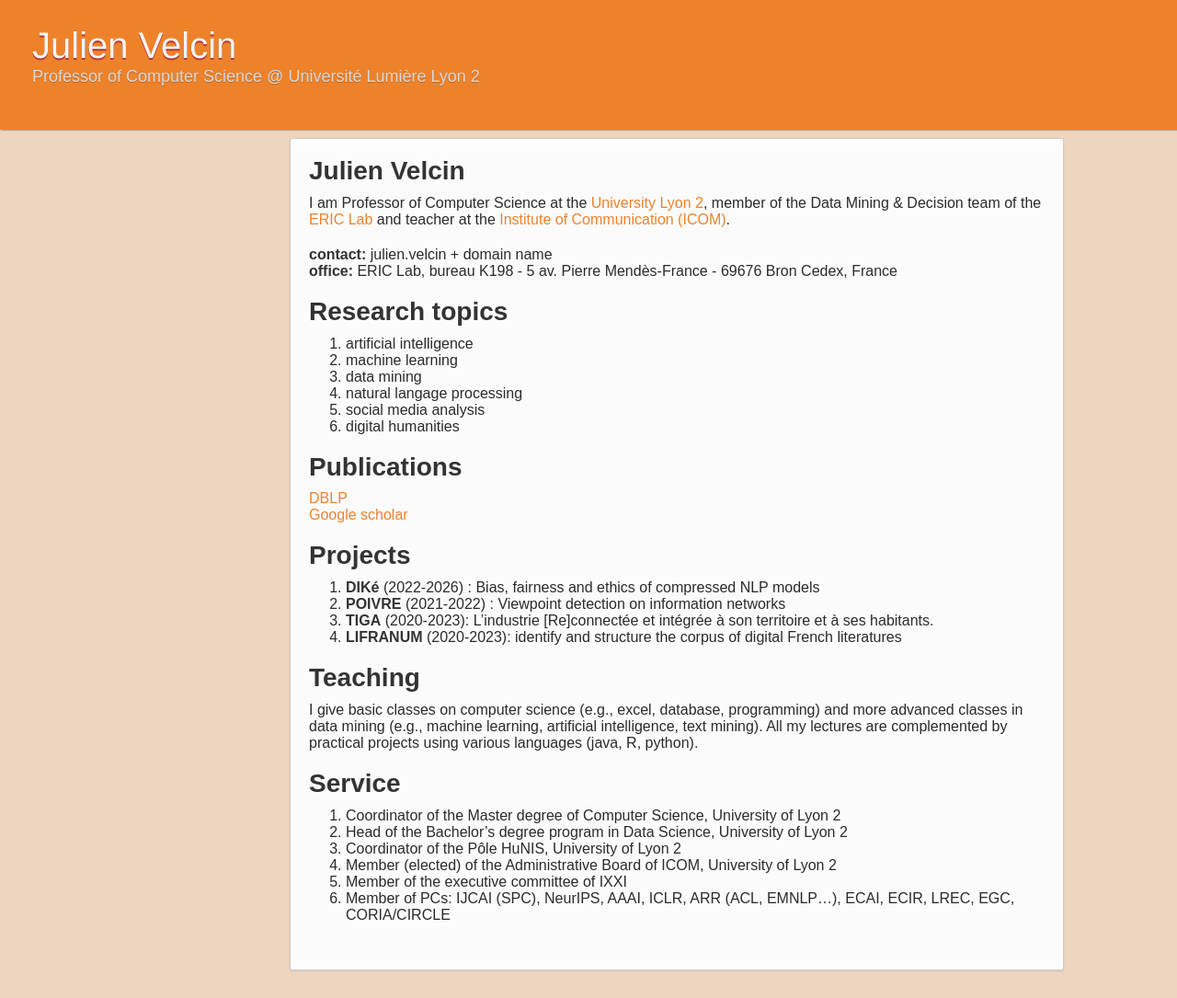
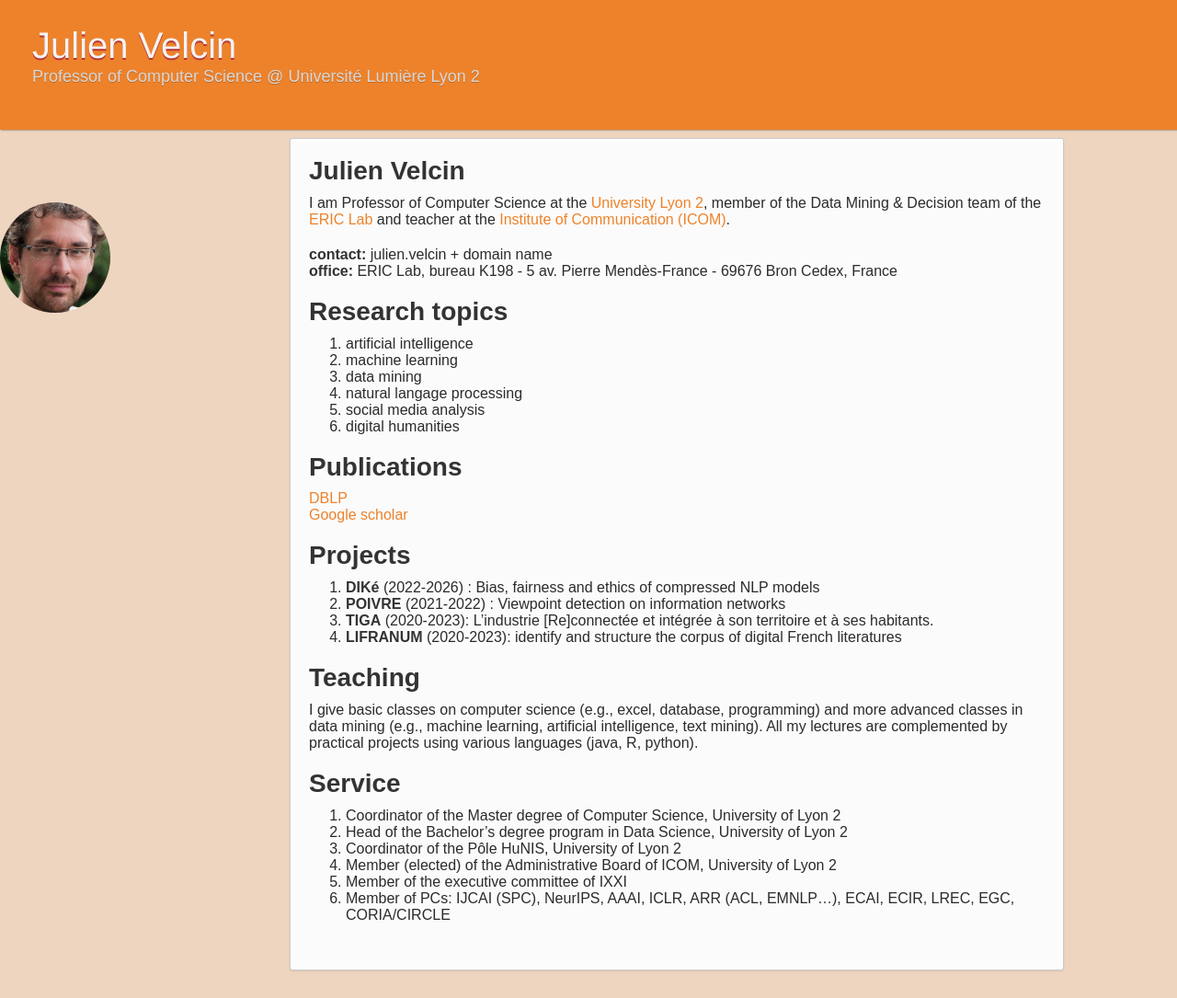
Before and after one commit to Velcin/velcin.github.io, a Jekyll site: the page built from index.md, in a window 1280 px wide and 1085 px high. Shown: the whole window at 92% size. Built offline with Jekyll 4.4.1, drawn with Linux system fonts in a browser that asks for light colours; some web fonts are replaced; our own code applies the rules of GitHub Pages for plain Markdown files; a script that is not in the unit is left out.

Commit message:
picture3

```diff
--- a/_layouts/default.html
+++ b/_layouts/default.html
@@ -34,7 +34,8 @@
 
     <div class="wrapper">
       <nav>
-        <span id="picture"></span>
+        <!--<span id="picture"></span>-->
+        <img src="/images/profile.jpg" class="img_pic"/>
         <ul></ul>
       </nav>
       <section>
--- a/_sass/jekyll-theme-leap-day.scss
+++ b/_sass/jekyll-theme-leap-day.scss
@@ -288,6 +288,11 @@ small {
   font-size:12px;
 }
 
+.img_pic {
+  border-radius: 50%;
+  width: 120px;
+}
+
 nav {
   width: 283px;
   position: fixed;
```
